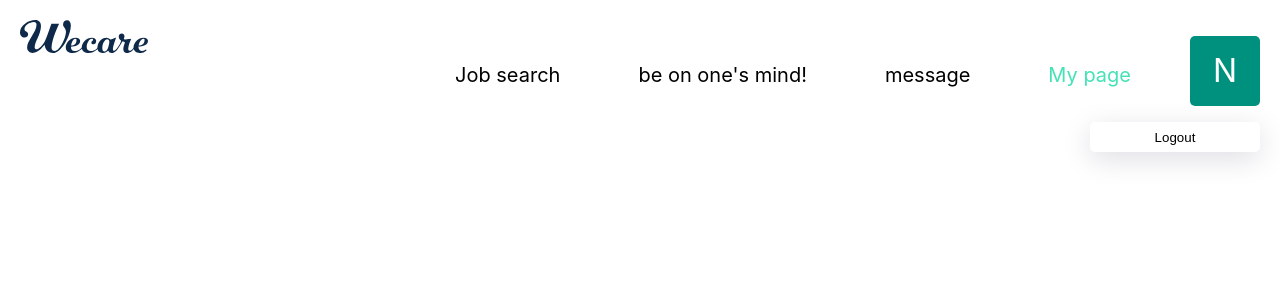
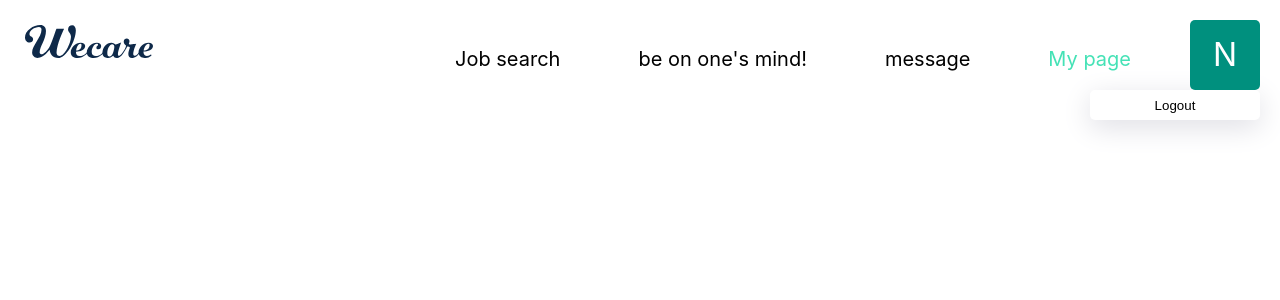
Before and after one commit to zaman2031/htmltask2, a React (Create React App) app in the folder my-app/: page / in a window 1280 px wide. Shown: the top 300 px of the page. Built offline with nearby package versions, Linux system fonts and the light colour scheme.

Commit message:
Set alignment

```diff
--- a/my-app/src/components/Navbar.scss
+++ b/my-app/src/components/Navbar.scss
@@ -5,11 +5,13 @@
   .main-logo {
     width: 10%;
     margin: 10px;
-    padding: 10px;
+    padding: 15px;
   }
 
   nav {
     ul {
+      margin: 0;
+      padding: 0;
       li {
         display: inline-block;
         padding: 0 24px;
@@ -24,7 +26,7 @@
 
       .user-main {
         background-color: #00907E;
-        color: white;
+        color: #ffffff;
         margin: 20px;
         padding: 15px;
         margin-bottom: 0;
```
